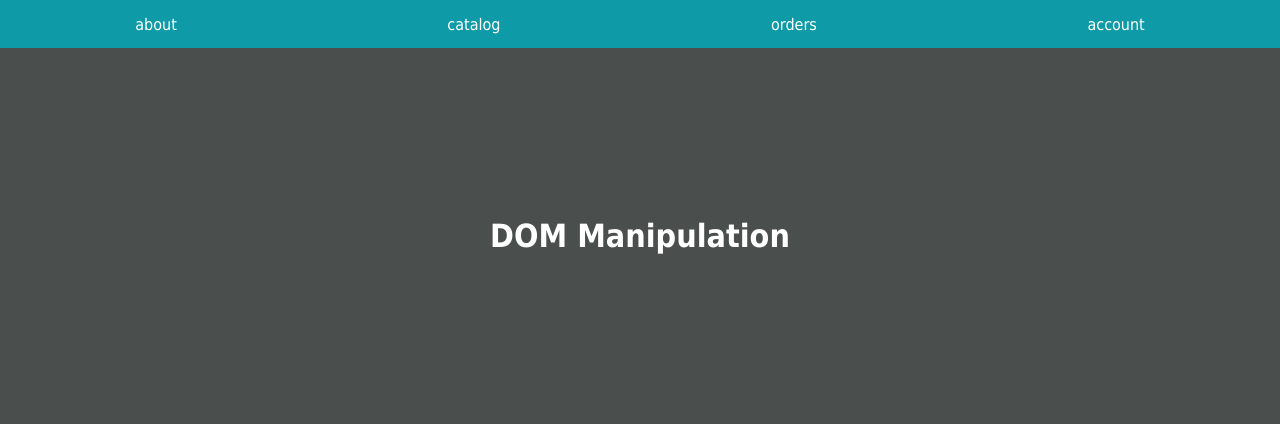
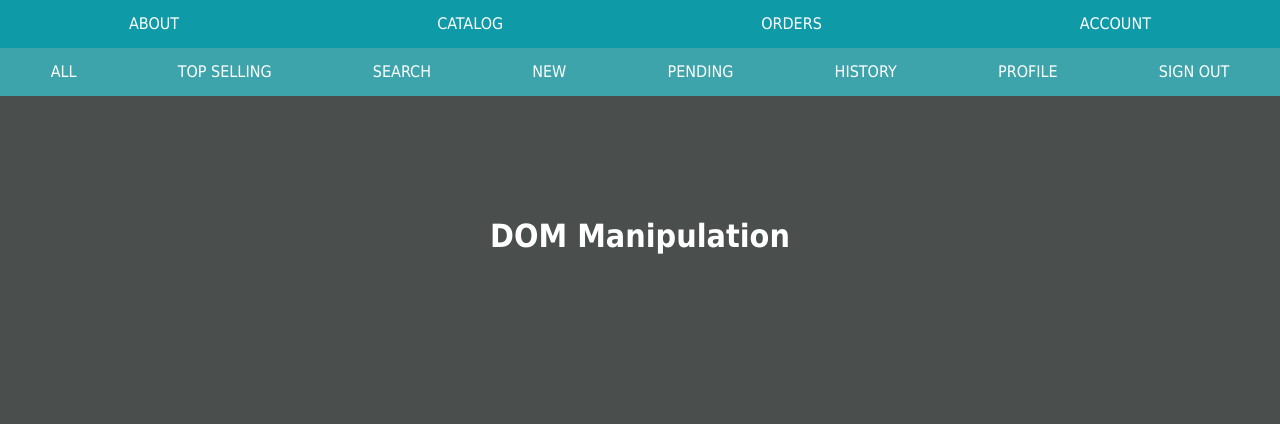
Before and after one commit to sujanyaD/DOMManipulationALAB-316.1.1, a plain HTML site: page index.html in a window 1280 px wide. Drawn offline with Linux system fonts and the light colour scheme.

Commit message:
added sub menu

```diff
--- a/index.html
+++ b/index.html
@@ -1,5 +1,6 @@
 <!DOCTYPE html>
 <html lang="en">
+
 <head>
     <meta charset="UTF-8">
     <meta name="viewport" content="width=device-width, initial-scale=1.0">
@@ -7,16 +8,18 @@
     <link rel="stylesheet" href="./style.css">
     <title>Document</title>
 </head>
+
 <body>
     <header>
-
-        <nav id="top-menu"></nav>
+        <nav id="top-menu">
+        </nav>
+        <nav id="sub-menu"></nav>
     </header>
     <main>
-
 
     </main>
     <h1>Dom Manipulation</h1>
 
 </body>
+
 </html>
--- a/script.js
+++ b/script.js
@@ -1,34 +1,105 @@
+//  var menuLinks = [
+//  { text: "about", href: "/about" },
+//  { text: "catalog", href: "/catalog" },
+//   { text: "orders", href: "/orders" },
+//    { text: "account", href: "/account" },
+//   ];
 var menuLinks = [
- { text: "about", href: "/about" },
- { text: "catalog", href: "/catalog" },
-  { text: "orders", href: "/orders" },
-   { text: "account", href: "/account" },
+  { text: 'about', href: '/about' },
+  {
+    text: 'catalog', href: '#', subLinks: [
+      { text: 'all', href: '/catalog/all' },
+      { text: 'top selling', href: '/catalog/top' },
+      { text: 'search', href: '/catalog/search' },
+    ]
+  },
+  {
+    text: 'orders', href: '#', subLinks: [
+      { text: 'new', href: '/orders/new' },
+      { text: 'pending', href: '/orders/pending' },
+      { text: 'history', href: '/orders/history' },
+    ]
+  },
+  {
+    text: 'account', href: '#', subLinks: [
+      { text: 'profile', href: '/account/profile' },
+      { text: 'sign out', href: '/account/signout' },
+    ]
+  },
 ];
 //1.Getting Started
-
-
 const mainEl = document.querySelector("main");
- console.log(mainEl);
+// console.log(mainEl);
 mainEl.style.background = "var(--main-bg)";
 mainEl.innerHTML = "<h1>DOM Manipulation</h1>";
- mainEl.classList.add ("flex-ctr");
- mainEl.innerHTML="<h1>DOM Manipulation</h1>"
 mainEl.classList.add("flex-ctr");
-
+mainEl.innerHTML = "<h1>DOM Manipulation</h1>"
+mainEl.classList.add("flex-ctr");
+console.log(mainEl)
 //2.Menu Bar
-const topMenuE1 = document.getElementById("top-menu");
-topMenuE1.style.height = "100%";
-topMenuE1.style.backgroundColor = "var(--top-menu-bg)";
-topMenuE1.classList = "flex-around";
+const topMenuE1 = document.getElementById("top-menu");//   <nav id="top-menu"> </nav>
+topMenuE1.style.height = "100%"; //<nav id="top-menu" style="height:100%;"></nav>
+topMenuE1.style.backgroundColor = "var(--top-menu-bg)";//<nav id="top-menu" style="height:100%;backgroundColor :"var(--top-menu-bg)";"></nav>
+topMenuE1.classList.add("flex-around");//<nav id="top-menu" style="height:100%;backgroundColor :"var(--top-menu-bg)";"></nav>
+console.log(topMenuE1)
 
 //3. Addding Menu Buttons
 // Menu data structure
+menuLinks.forEach((link, i) => {
+  const a = document.createElement("a"); //<a>
+  a.setAttribute("href", menuLinks[i].href);// <a href =menulinks[i].href>
+  a.textContent = menuLinks[i].text; // <a href =menulinks[i].href>menuLinks[i].text</a>
+  topMenuE1.appendChild(a)//<nav id="top-menu"  ><a href =menulinks[i].href>menuLinks[i].text</a></nav>
+  const subMenuLinks = menuLinks[i].subLinks;
+  if (typeof (subMenuLinks) != 'undefined')
+    buildSubMenu(subMenuLinks)
 
-menuLinks.forEach((link, i) => {
-  const aE1 = document.createElement("aE1");
-  aE1.setAttribute("href",menuLinks[i].href);
-  aE1.textContent=menuLinks[i].text;
-  topMenuE1.appendChild(aE1)
+});
+const topMenuLinks = document.getElementsByTagName("a");
+
+topMenuE1.addEventListener("click", function (event) {
+  event.preventDefault();
+  if (event.target.tagName != "a") {
+    return;
+  }
+  console.log("Clicked anchor element content:", event.target.textContent);
+  topMenuLinks.forEach((link) => {
+    if (link === event.target) {
+      link.classList.toggle("active");
+    } else {
+      link.classList.remove("active");
+    }
   });
 
-//Part 4 Adding Interactivity
+if (!event.target.classList.contains("active")) {
+  if (clickedLink.subLinks && clickedLink.subLinks.length > 0) {
+    subMenuEl.style.top = "100%";
+   buildSubMenu(clickedLink.subLinks);
+  } else {
+    subMenuEl.style.top = "0";
+  }
+} else {
+  subMenuEl.style.top = "0";
+}
+});
+
+
+function buildSubMenu(sub) {
+  const subMenuEl = document.getElementById("sub-menu")
+
+  subMenuEl.style.height = "100%"
+  subMenuEl.style.backgroundColor = "var(--sub-menu-bg)";
+  subMenuEl.style.position = "absolute";
+  subMenuEl.style.position = "0";
+  //subMenuEl.style.display = "None";
+  subMenuEl.classList.add("flex-around");
+
+  sub.forEach((link, i) => {
+    const a = document.createElement("a");
+    a.setAttribute("href", sub[i].href);
+    a.textContent = sub[i].text;
+    subMenuEl.appendChild(a);
+
+
+  });
+}
--- a/style.css
+++ b/style.css
@@ -41,3 +41,21 @@
   #top-menu a:hover {
     background-color: var(--sub-menu-bg);
   }
+  header, #top-menu {
+    position: relative;
+  }
+  #top-menu {
+    z-index: 20;
+  }
+  #sub-menu {
+    width: 100%;
+    z-index: 10;
+    transition: top 0.5s ease-out;
+  }
+  #sub-menu a:hover {
+    background-color: var(--top-menu-bg);
+  }
+  nav a.active {
+    background-color: var(--sub-menu-bg);
+    color: var(--main-bg);
+  }
```
Lines whose indentation alone changed are shown as unchanged.
